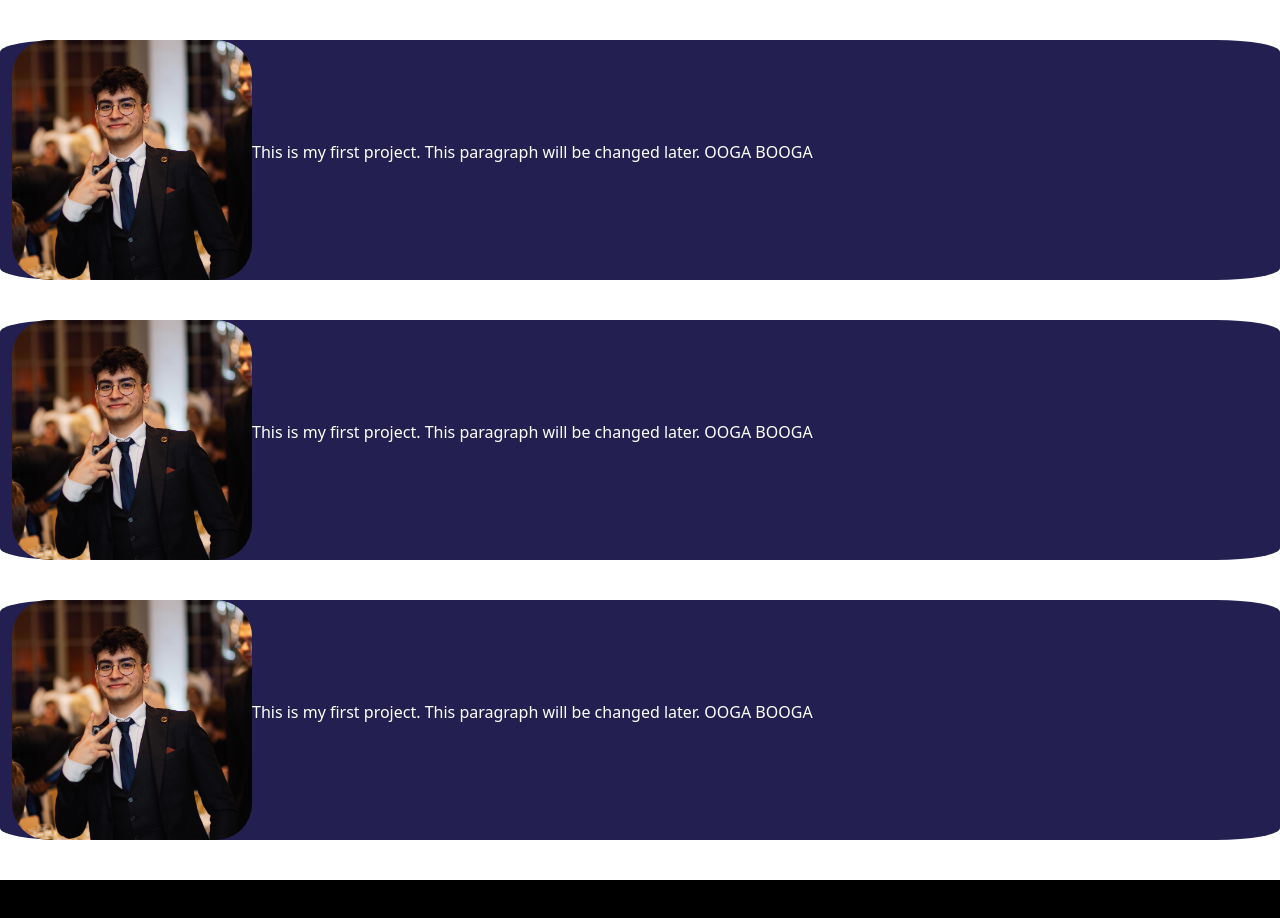
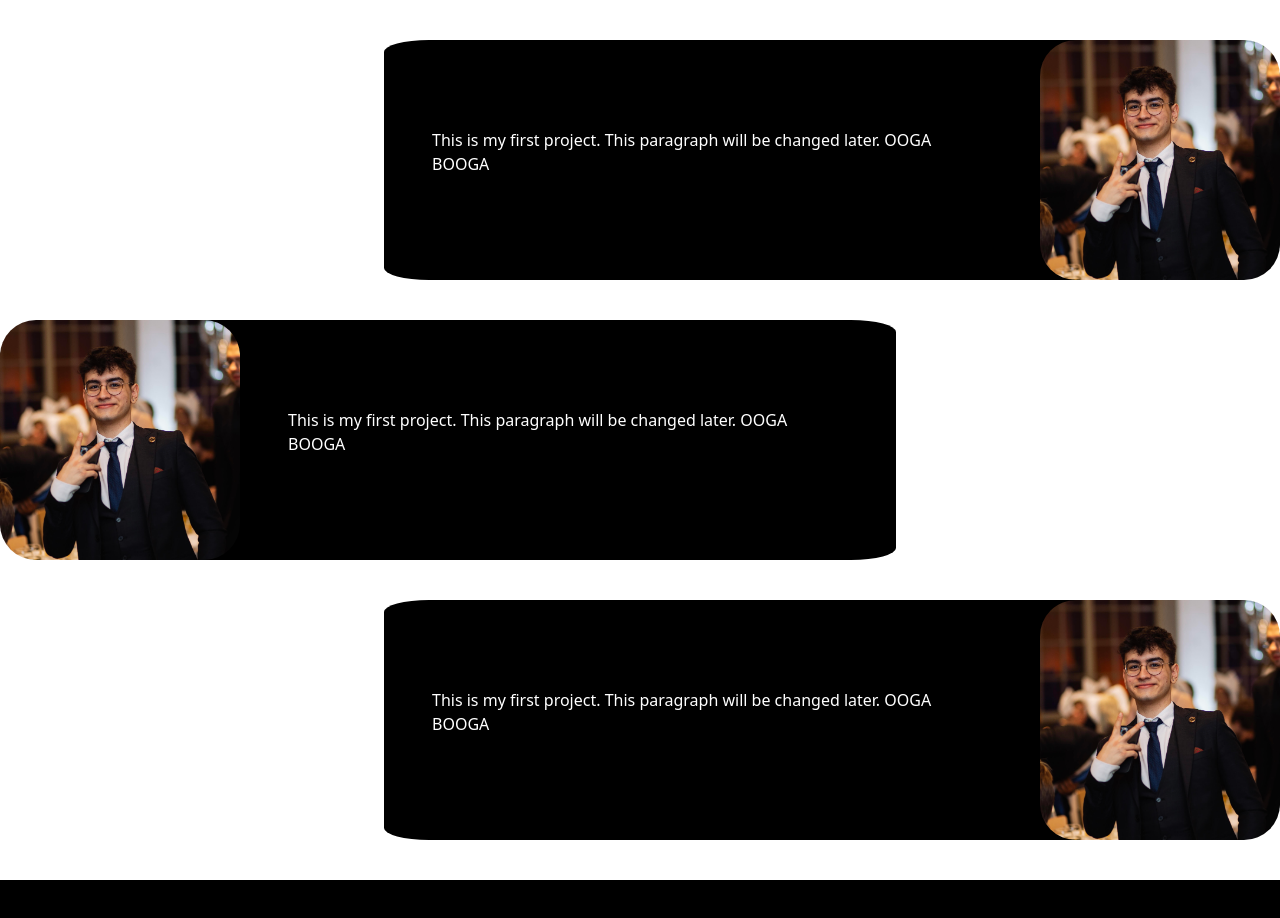
Before and after one commit to OzanEFETopcu/Personal-Website, a React (Create React App) app in the folder client_new/: page / in a window 1280 px wide. Shown: the part 1680-2598 px from the top of the page. Built offline with nearby package versions, Linux system fonts and the light colour scheme.

Commit message:
Updating the projects part

```diff
--- a/client_new/src/Projects.js
+++ b/client_new/src/Projects.js
@@ -10,34 +10,34 @@ export default function Projects() {
           <div className='container-fluid' id='projectsContainer1'>
 
             <div className='row flex' id='projectsrow1'>
-              <div id='project1_div'>
+              <div className='project_div1'>
+                <div className='text-white p-5'>
+                  <p>This is my first project. This paragraph will be changed later. OOGA BOOGA</p>
+                </div>
                 <div>
                   <img src={Project1} alt='Project1 Image' id='project1_img'/>
                 </div>
-                <div className='text-white'>
+              </div>
+            </div>
+
+            <div className='row flex' id='projectsrow2'>
+              <div className='project_div2'>
+                <div>
+                  <img src={Project1} alt='Project2 Image' id='project2_img'/>
+                </div>
+                <div className='text-white p-5'>
                   <p>This is my first project. This paragraph will be changed later. OOGA BOOGA</p>
                 </div>
               </div>
             </div>
 
-            <div className='row flex' id='projectsrow2'>
-              <div id='project1_div'>
-                <div>
-                  <img src={Project1} alt='Project1 Image' id='project1_img'/>
-                </div>
-                <div className='text-white'>
+            <div className='row flex' id='projectsrow1'>
+              <div className='project_div1'>
+                <div className='text-white p-5'>
                   <p>This is my first project. This paragraph will be changed later. OOGA BOOGA</p>
                 </div>
-              </div>
-            </div>
-
-            <div className='row flex' id='projectsrow3'>
-              <div id='project1_div'>
                 <div>
-                  <img src={Project1} alt='Project1 Image' id='project1_img'/>
-                </div>
-                <div className='text-white'>
-                  <p>This is my first project. This paragraph will be changed later. OOGA BOOGA</p>
+                  <img src={Project1} alt='Project3 Image' id='project1_img'/>
                 </div>
               </div>
             </div>
--- a/client_new/src/Styling/ProjectsStyle.css
+++ b/client_new/src/Styling/ProjectsStyle.css
@@ -13,19 +13,50 @@
     justify-content: space-evenly;
 }
 
-.row{
-    height: 30vh;
+#projectsrow1{
+    display: flex;
+    justify-content: flex-end;
 }
 
-#project1_div{
+#projectsrow2{
+    display: flex;
+}
+
+.project_div1{
     border-radius: 5%;
-    background-color: #232051;
+    border-top-right-radius: 15%;
+    border-bottom-right-radius: 15%;
+    background-color: #000000;
+    display: flex;
+    flex-direction: row;
+    justify-content: flex-end;
+    align-items: center;
+    height: 30vh;
+    width: 70vw !important;
+    padding-right: 0 !important;
+    padding-left: 0 !important;
+}
+
+.project_div2{
+    border-radius: 5%;
+    border-top-left-radius: 15%;
+    border-bottom-left-radius: 15%;
+    background-color: #000000;
     display: flex;
     flex-direction: row;
     align-items: center;
+    height: 30vh;
+    width: 70vw !important;
+    padding-right: 0 !important;
+    padding-left: 0 !important;
 }
 
 #project1_img{
     border-radius: 15%;
     height: 30vh;
 }
+
+#project2_img{
+    border-radius: 15%;
+    height: 30vh;
+}
```
